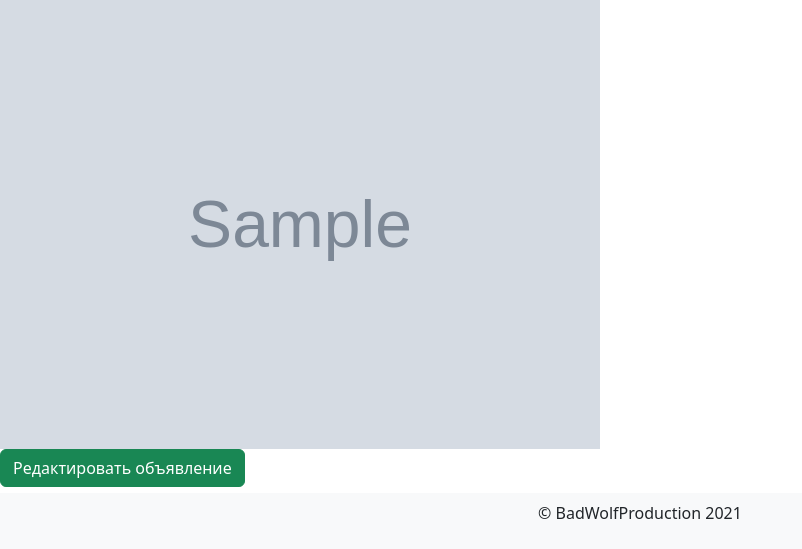
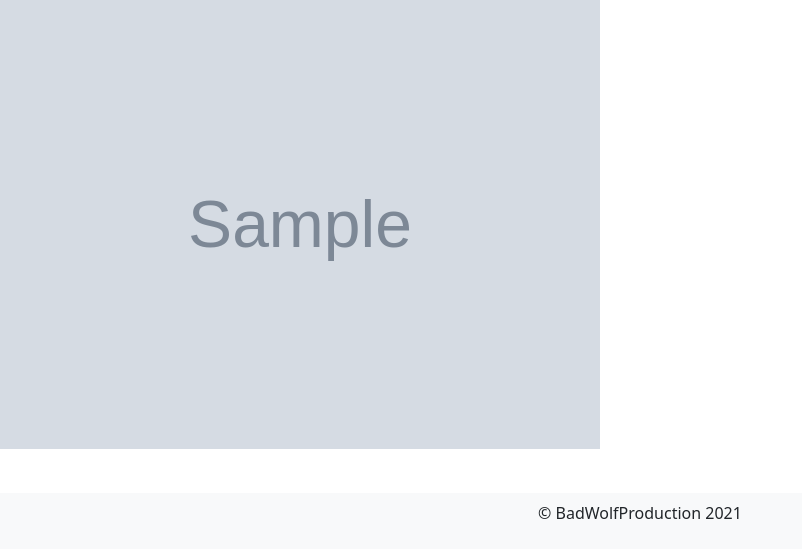
Before and after one commit to thinknetica-django-lab-05/vovkpavlik, a Django app: page /ads/1/ in a window 1280 px wide. Shown: the part 251-800 px from the top of the page, without its empty margins (0-802 px from the left). Run offline with Django 3.2, Linux system fonts and the light colour scheme; tables that the repository leaves empty hold one stand-in row (values such as "Sample post"); grey boxes marked "Sample" are stand-in pictures; some libraries are stand-ins or nearby versions.

Commit message:
hid edit button in ad if seller is not current user

```diff
--- a/templates/main/ad_detail.html
+++ b/templates/main/ad_detail.html
@@ -10,8 +10,10 @@
     {% for picture in object.adpicture_set.all %}
         <img src="{{ picture.image.url }}" width="600" alt="Картинка">
     {% endfor %}
-  <div class="col">
-    <a class="btn btn-success" href="{% url 'update_ad' object.id %}" role="button">Редактировать объявление</a>
-  </div>
+  {% if request.user.seller == object.seller %}
+    <div class="col">
+      <a class="btn btn-success" href="{% url 'update_ad' object.id %}" role="button">Редактировать объявление</a>
+    </div>
+  {% endif %}
 
 {% endblock %}
```
